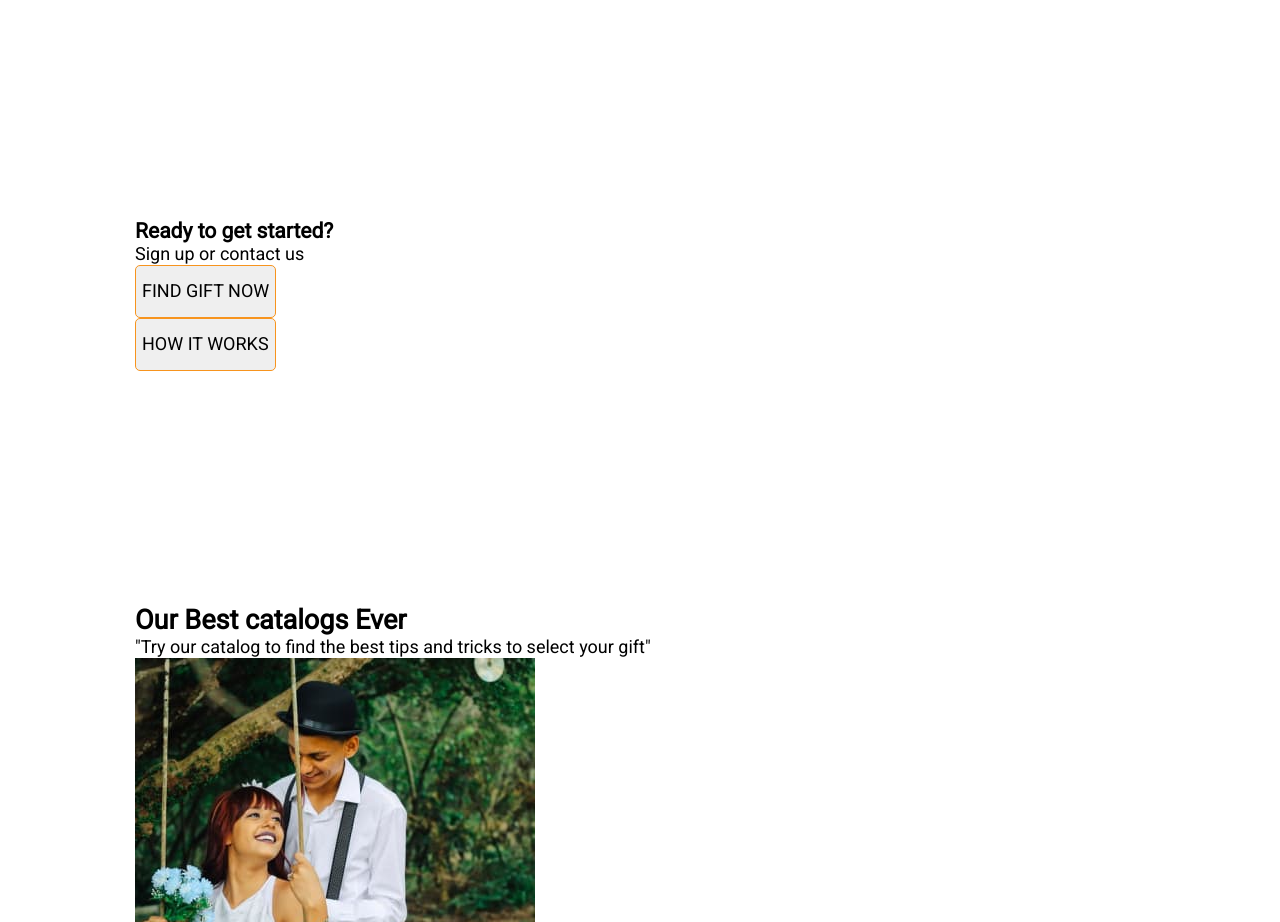
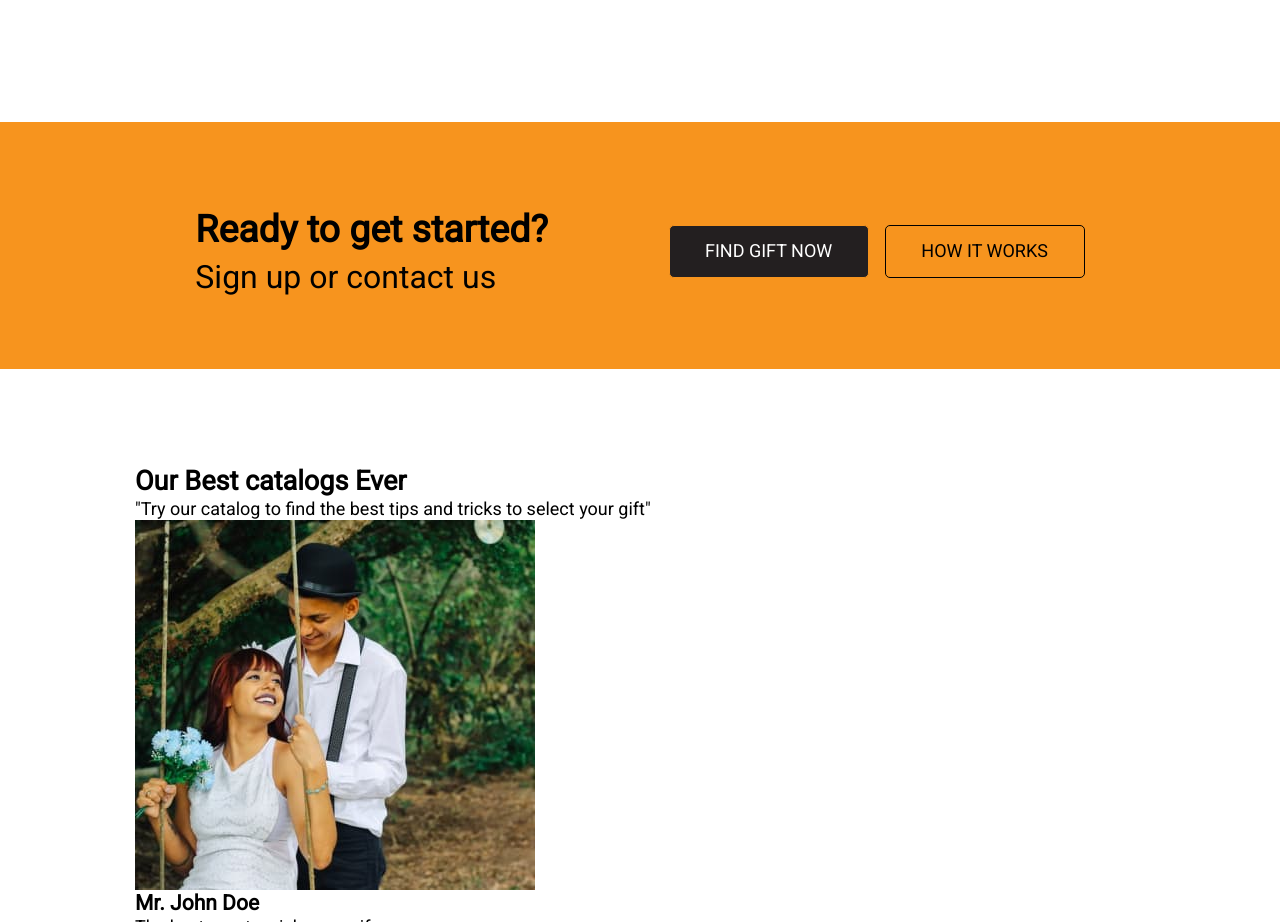
Before and after one commit to kristina-salnyk/gift-store, a plain HTML site: page index.html in a window 1280 px wide. Shown: the part 1760-2682 px from the top of the page. Drawn offline with Linux system fonts and the light colour scheme.

Commit message:
Added styles for contact us section

```diff
--- a/index.html
+++ b/index.html
@@ -140,15 +140,21 @@
       </section>
 
       <section class="section contact-us">
-        <div class="container">
-          <h3 class="contact-us__title">Ready to get started?</h3>
-          <p class="contact-us__descr">Sign up or contact us</p>
-          <ul class="btns">
-            <li class="btns__item">
-              <button class="btn contact-us__btn" type="button">Find gift now</button>
+        <div class="container contact-us__container">
+          <div class="contact-us__content">
+            <h3 class="contact-us__title">Ready to get started?</h3>
+            <p class="contact-us__descr">Sign up or contact us</p>
+          </div>
+          <ul class="contact-us__btns">
+            <li class="contact-us__btn-item">
+              <button class="btn contact-us__btn contact-us__btn--black" type="button">
+                Find gift now
+              </button>
             </li>
-            <li class="btns__item">
-              <button class="btn contact-us__btn" type="button">How it works</button>
+            <li class="contact-us__btn-item">
+              <button class="btn contact-us__btn contact-us__btn--white" type="button">
+                How it works
+              </button>
             </li>
           </ul>
         </div>
--- a/sass/components/_btn.scss
+++ b/sass/components/_btn.scss
@@ -32,3 +32,18 @@
   color: getTextColor('accent');
   background-color: inherit;
 }
+
+.contact-us__btn {
+  width: 200px;
+
+  &--black {
+    color: getTextColor('secondary');
+    background-color: getBackgroundColor('black');
+  }
+
+  &--white {
+    border: 1px solid getBorderColor('black');
+    color: getTextColor('primary');
+    background-color: inherit;
+  }
+}
--- a/sass/components/_catalog.scss
+++ b/sass/components/_catalog.scss
@@ -10,6 +10,10 @@
 
 .catalog__item {
   width: calc((100% - 3 * 30px) / 4);
+
+  &:hover {
+    filter: $card-shadow;
+  }
 }
 
 .catalog__wrap {
@@ -27,6 +31,10 @@
   flex-grow: 1;
 
   background-color: getBackgroundColor('secondary');
+
+  .catalog__item:hover & {
+    background-color: getBackgroundColor('primary');
+  }
 }
 
 .catalog__title {
--- /dev/null
+++ b/sass/components/_contact-us.scss
@@ -0,0 +1,19 @@
+.contact-us {
+  padding-top: 81px;
+  padding-bottom: 69px;
+
+  background-color: getBackgroundColor('accent');
+}
+
+.contact-us__content {
+  font-size: 32px;
+  line-height: 1.41;
+}
+
+.contact-us__btns {
+  display: flex;
+}
+
+.contact-us__btn-item:not(:first-child) {
+  margin-left: 16px;
+}
--- a/sass/components/_container.scss
+++ b/sass/components/_container.scss
@@ -1,3 +1,9 @@
 .container {
   padding: 0 135px;
 }
+
+.contact-us__container {
+  display: flex;
+  justify-content: space-around;
+  align-items: center;
+}
--- a/sass/components/_hero.scss
+++ b/sass/components/_hero.scss
@@ -7,9 +7,6 @@
 }
 
 .hero__content {
-  //   padding-top: 154px;
-  //   padding-bottom: 135px;
-
   margin-left: auto;
   margin-right: auto;
 }
--- a/sass/main.scss
+++ b/sass/main.scss
@@ -14,4 +14,5 @@
 @import './components/container';
 @import './components/posts';
 @import './components/catalog';
+@import './components/contact-us';
 @import './components/footer';
--- a/sass/utils/_variables.scss
+++ b/sass/utils/_variables.scss
@@ -2,6 +2,8 @@ $transition-timing-function: cubic-bezier(0.4, 0, 0.2, 1);
 
 $primary-font: 'Roboto', sans-serif;
 $logo-font: 'Homemade Apple', cursive;
+
+$card-shadow: drop-shadow(10px 10px 15px rgba(0, 0, 0, 0.05));
 
 $primary-bgr-color: #fff;
 $card-bgr-color: #f5f5f5;
```
Also changed, not shown: css/main.css, css/main.min.css, 2 other files.
